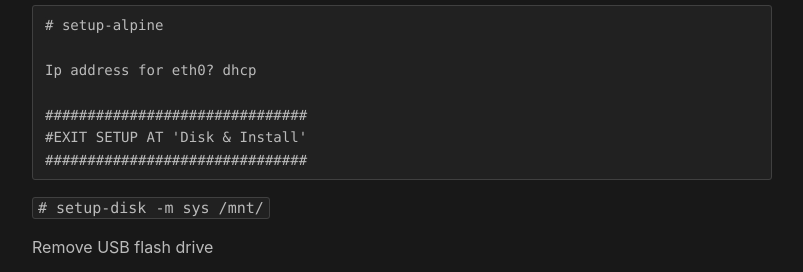
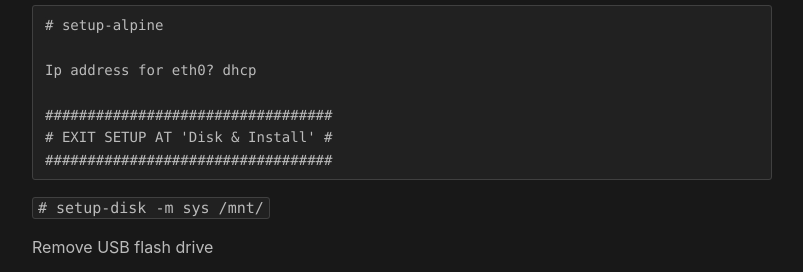
Before and after one commit to CurtisLeeBolin/leedev.org, a Jekyll site: the page built from _posts/2025-10-12-alpine-linux-uefi-install-notes.md, in a window 1280 px wide and 900 px high, scrolled down 2788 px. Shown: the part 334-606 px from the top of the window, without its empty margins (238-1041 px from the left). Built offline with Jekyll 4.4.1, drawn with Linux system fonts in a browser that asks for light colours.

````diff
--- a/_posts/2025-10-12-alpine-linux-uefi-install-notes.md
+++ b/_posts/2025-10-12-alpine-linux-uefi-install-notes.md
@@ -152,9 +152,9 @@ https://wiki.alpinelinux.org/wiki/Alpine_setup_scripts
 
 Ip address for eth0? dhcp
 
-###############################
-#EXIT SETUP AT 'Disk & Install'
-###############################
+##################################
+# EXIT SETUP AT 'Disk & Install' #
+##################################
 ```
 
 `# setup-disk -m sys /mnt/`
````
